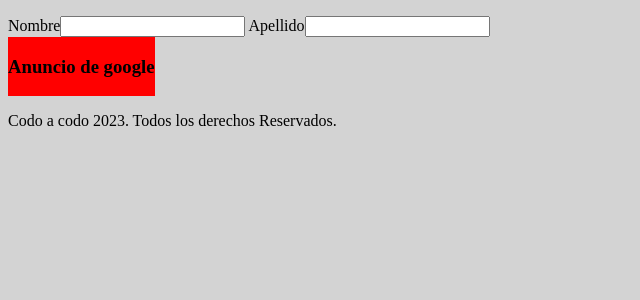
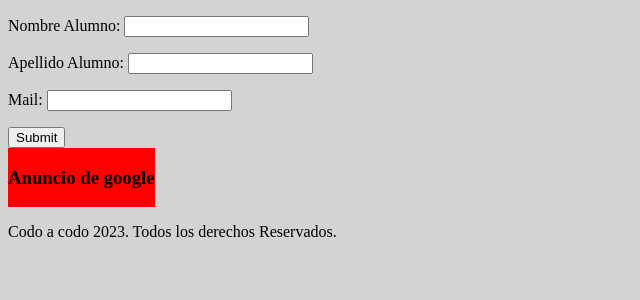
Before and after one commit to LucianoPueyo/Codo-a-Codo-Django-23316, a Django app: page /aula_virtual/alta_alumno/ in a window 1280 px wide. Shown: the part 181-481 px from the top of the page, without its empty margins (0-640 px from the left). Run offline with Django 4.2, Linux system fonts and the light colour scheme.

Commit message:
Clase 16: Formularios 1

```diff
--- /dev/null
+++ b/Django/codo_codo_2023/aula_virtual/forms.py
@@ -0,0 +1,6 @@
+from django import forms
+
+class AltaAlumnoForm(forms.Form):
+    nombre = forms.CharField(label="Nombre Alumno", required=True)
+    apellido = forms.CharField(label="Apellido Alumno", required=True)
+    mail = forms.EmailField(label="Mail", required=True)
--- a/Django/codo_codo_2023/aula_virtual/templates/aula_virtual/alta_alumno.html
+++ b/Django/codo_codo_2023/aula_virtual/templates/aula_virtual/alta_alumno.html
@@ -1,4 +1,10 @@
 {% extends 'aula_virtual/base.html' %}
+
+{% load static %}
+
+{% block extra_css %}
+    <link rel="stylesheet" href="{% static 'aula_virtual/css/alta_alumno.css' %}">
+{% endblock %}
 
 {% block titulo %}Alta nuevos Estudiantes{% endblock %}
 
@@ -8,8 +14,9 @@
 {% endblock %}
 
 {% block contenido %}
-<form>
-    <label for="">Nombre</label><input type="text">
-    <label for="">Apellido</label><input type="text">
+<form action="{% url 'alta_alumno' %}" method="POST">
+    {% csrf_token %}
+    {{form.as_p}}
+    <input type="submit">
 </form>
 {% endblock %}
--- a/Django/codo_codo_2023/aula_virtual/templates/aula_virtual/base.html
+++ b/Django/codo_codo_2023/aula_virtual/templates/aula_virtual/base.html
@@ -7,6 +7,7 @@
     <meta name="viewport" content="width=device-width, initial-scale=1.0">
     <title>{% block titulo %} {% endblock %}</title>
     <link rel="stylesheet" href="{% static 'aula_virtual/css/base.css' %}">
+    {% block extra_css %} {% endblock %}
 </head>
 <body>
     <header>
--- a/Django/codo_codo_2023/aula_virtual/templates/aula_virtual/index.html
+++ b/Django/codo_codo_2023/aula_virtual/templates/aula_virtual/index.html
@@ -1,5 +1,9 @@
 {% extends 'aula_virtual/base.html' %}
 {% load static %}
+
+{% block extra_css %}
+    <link rel="stylesheet" href="{% static 'aula_virtual/css/index.css' %}">
+{% endblock %}
 
 {% block titulo %}Aula Virtual 2.0{% endblock %}
 
--- a/Django/codo_codo_2023/aula_virtual/views.py
+++ b/Django/codo_codo_2023/aula_virtual/views.py
@@ -1,5 +1,7 @@
 from django.shortcuts import render
 from django.http import HttpResponse, HttpResponseNotFound
+
+from .forms import AltaAlumnoForm
 
 def index(request):
     print(request.method)
@@ -46,7 +48,15 @@ def saludar(request, nombre):
     return HttpResponse(f"Hola, <b>{nombre}</b> Bienvenid@ al Aula Virtual")
 
 def alta_alumno(request):
-    context = {}
+    if request.method == "POST":
+        alta_alumno_form = AltaAlumnoForm(request.POST)
+    else:
+        alta_alumno_form = AltaAlumnoForm()
+
+    context = {
+        'form': alta_alumno_form
+    }
+
     return render(request, 'aula_virtual/alta_alumno.html', context)
 
 def baja_alumno(request):
```
Also changed, not shown: Django/codo_codo_2023/aula_virtual/static/aula_virtual/css/alta_alumno.css (added), Django/codo_codo_2023/aula_virtual/static/aula_virtual/css/index.css (added), 1 other file.
